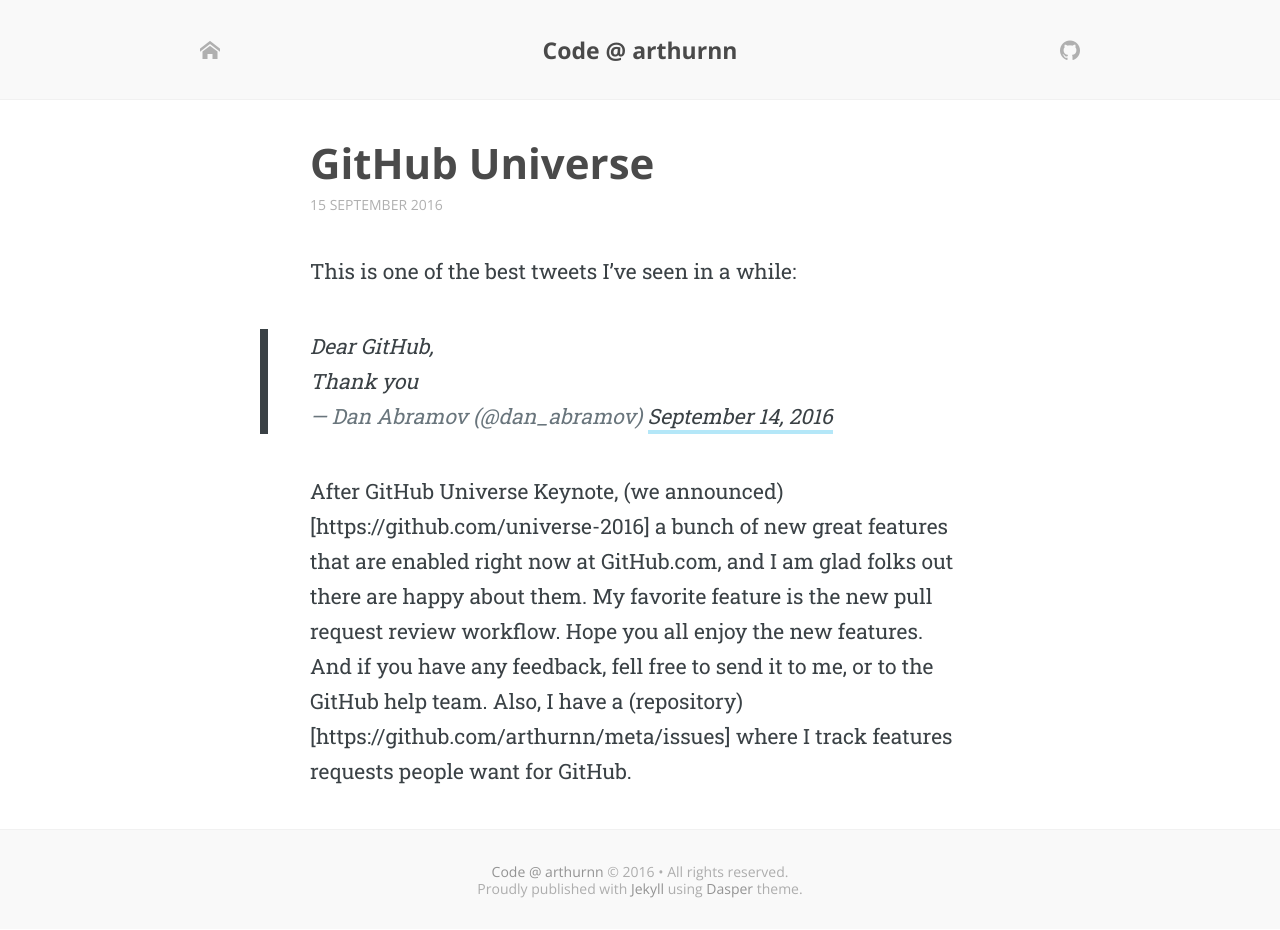
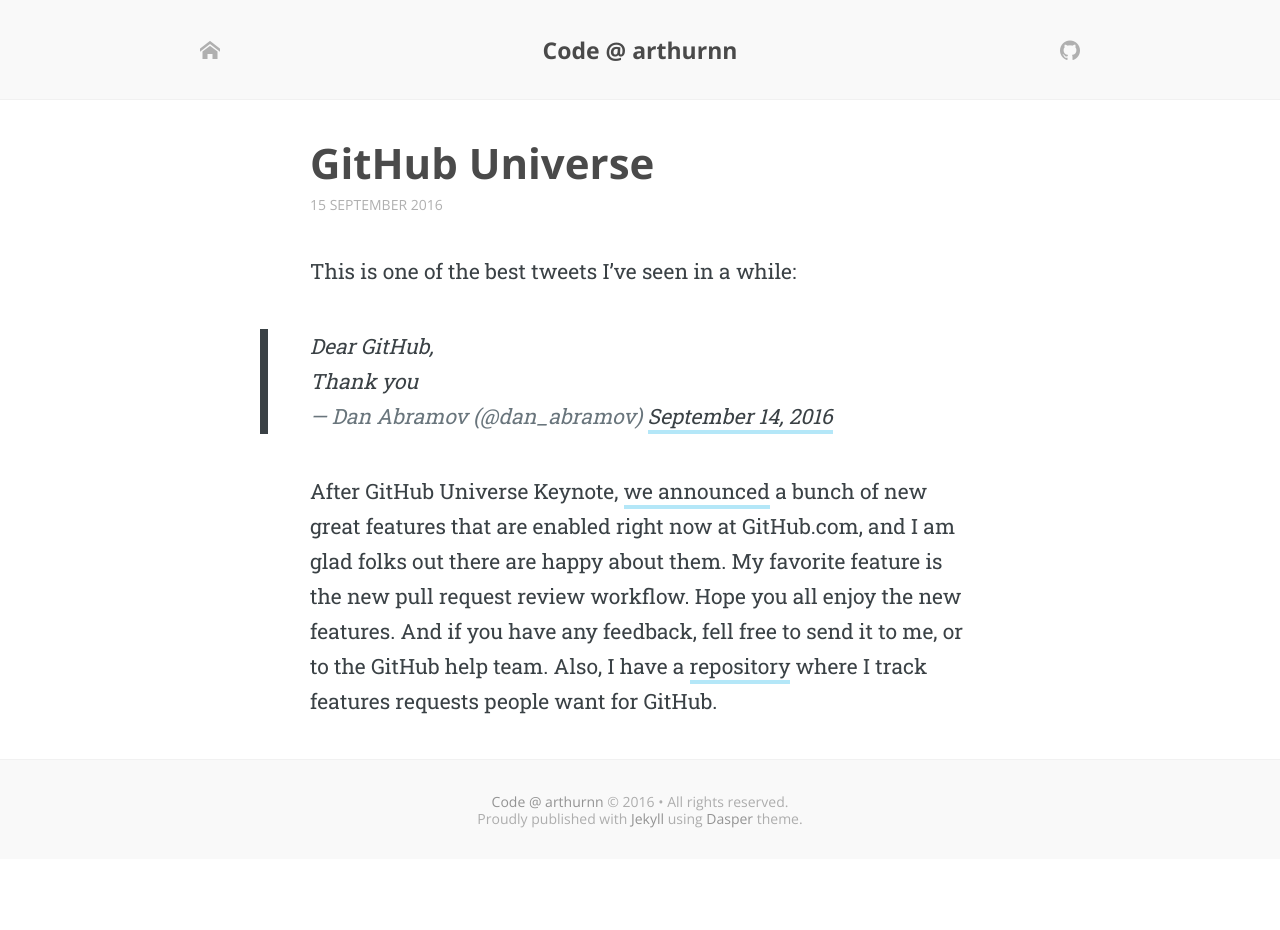
Before and after one commit to arthurnn/arthurnn.github.io, a Jekyll site: the page built from _posts/2016-09-15-github_universe.markdown, in a window 1280 px wide. Built offline with Jekyll 4.4.1, drawn with Linux system fonts in a browser that asks for light colours; some web fonts are replaced; comment, search, counter and statistics services are not loaded; after the commit the page ends 900 px from its top, so only the background shows below that.

Commit message:
Fix links

```diff
--- a/_posts/2016-09-15-github_universe.markdown
+++ b/_posts/2016-09-15-github_universe.markdown
@@ -11,7 +11,7 @@ This is one of the best tweets I've seen in a while:
 <script async src="//platform.twitter.com/widgets.js" charset="utf-8"></script>
 
 
-After GitHub Universe Keynote, (we announced)[https://github.com/universe-2016] a bunch of new great features that are enabled right now at GitHub.com, and I am glad folks out there are happy about them.
+After GitHub Universe Keynote, [we announced](https://github.com/universe-2016) a bunch of new great features that are enabled right now at GitHub.com, and I am glad folks out there are happy about them.
 My favorite feature is the new pull request review workflow.
 Hope you all enjoy the new features. And if you have any feedback, fell free to send it to me, or to the GitHub help team.
-Also, I have a (repository)[https://github.com/arthurnn/meta/issues] where I track features requests people want for GitHub.
+Also, I have a [repository](https://github.com/arthurnn/meta/issues) where I track features requests people want for GitHub.
```
